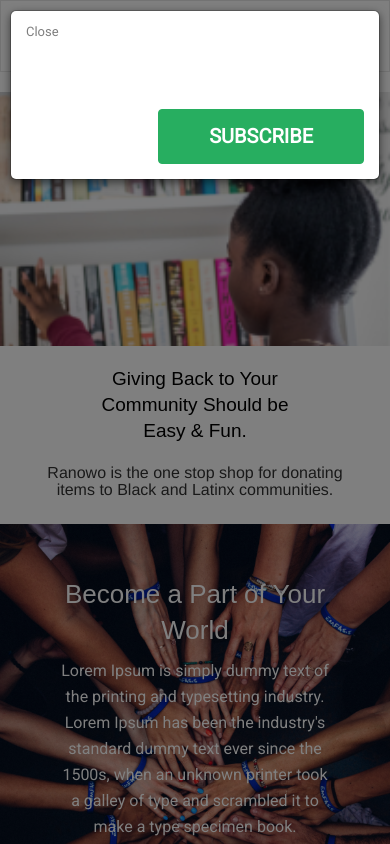
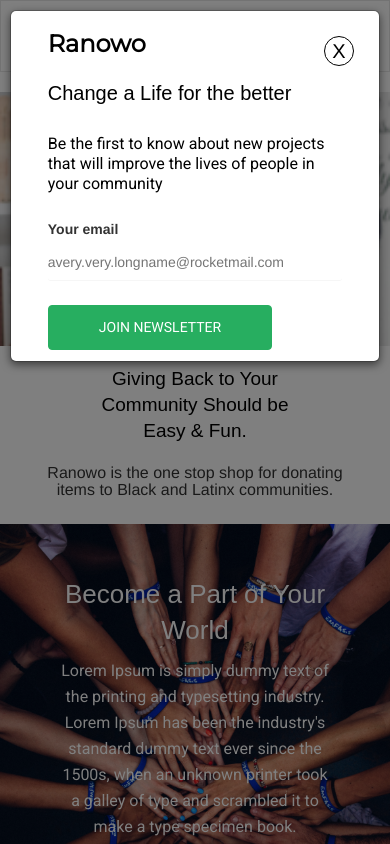
Before and after one commit to DmytroTsetsyk/Ranowo, a PHP site: page / in a window 390 px wide. Run offline with PHP 8.4, Linux system fonts and the light colour scheme.

Commit message:
Created  subsribe modal

```diff
--- a/index.html
+++ b/index.html
@@ -233,17 +233,30 @@
     </div>
   </footer>
 
-  <div class="modal fade" id="subscribe-modal" role="dialog">
+  <div class="modal fade subscribe-mod" id="subscribe-modal" role="dialog">
         <div class="modal-dialog modal-lg">
           <div class="modal-content">
-            <div class="modal-header">
+            <!-- <div class="modal-header">
               <button type="button" class="close" data-dismiss="modal">Close</button>
-            </div>
+            </div> -->
             <div class="modal-body">
-              <p></p>
-            </div>
-            <div class="modal-footer">
-              <button type="button" class="btn modal-btn" data-dismiss="modal">subscribe</button>
+				<div class="row">
+					<div class="col-xs-7 subscribe-mod-text">
+						<div class="subscribe-mod-content">
+							<h3>Ranowo</h3>
+							<h2>Change a Life for the better</h2>
+							<h4>Be the first to know about new projects that will improve the lives of people in your community</h4>
+							<form class="subscribe-mod-form" action="#">
+								<label for="email">Your email</label>
+									<input type="email" id="email" name="email" placeholder="avery.very.longname@rocketmail.com">
+									<button class="btn modal-btn" type="submit">Join newsletter</button>
+							</form>
+						</div>
+					</div>
+					<div class="col-xs-5 pop-up-img bg-image">
+					</div>
+				</div>
+				<button type="button" class="close subscribe-mod-close" data-dismiss="modal">X</button>
             </div>
           </div>
         </div>
--- a/styles/main.css
+++ b/styles/main.css
@@ -1696,7 +1696,8 @@
 
 .contact-form input,
 .contact-form select,
-.contact-form textarea {
+.contact-form textarea,
+.subscribe-mod-content input {
   border-radius: 4px;
   box-sizing: border-box;
   margin-top: 6px;
@@ -1760,3 +1761,149 @@
     margin-left: 3px;
     margin-top: -5px;
   }
+
+  .subscribe-mod .modal-body .row,
+  .subscribe-mod .modal-body {
+	padding: 0;
+  }
+
+  .subscribe-mod .modal-body .row {
+	  overflow: hidden;
+  }
+
+  .subscribe-mod .subscribe-mod-content h3 {
+	font-family: Montserrat;
+    font-style: normal;
+    font-weight: 600;
+    font-size: 24px;
+	color: #000000;
+	margin-top: 35px;
+  }
+
+  .subscribe-mod .subscribe-mod-content h2 {
+    color: #000000;
+    font-family: sans-serif;
+    font-style: normal;
+	font-weight: normal;
+	font-size: 2.5vw;
+    line-height: 3.2vw;
+    margin-top: 50px;
+  }
+
+.subscribe-mod .subscribe-mod-content h4 {
+	font-family: Roboto;
+    font-style: normal;
+    font-weight: normal;
+    margin-top: 30px;
+    font-size: 1.3vw;
+    line-height: 2.1vw;
+    color: #000000;
+}
+
+.subscribe-mod .subscribe-mod-content {
+	width: 80%;
+	margin-left: 10%;
+}
+
+
+  .subscribe-mod .pop-up-img {
+	background-image: url('../src/img/home/popupbanner-min.png');
+	height: 35vw;
+	width: 40%;
+	float: right;
+  }
+  .subscribe-mod-content label {
+    margin-top: 15px;
+  }
+
+  .subscribe-mod-content input {
+	  border: none;
+	  border-bottom: 1px solid rgba(224, 224, 224, 0.3);
+	  padding-left: 0px;
+	  margin-top: 0px;
+  }
+
+  .subscribe-mod-content .modal-btn {
+	padding: 10px 50px 10px 50px;
+	font-size: 14px;
+	font-weight: 500;
+  }
+
+  .subscribe-mod-close {
+	position: absolute;
+    right: 25px;
+    top: 25px;
+    z-index: 999;
+    background-color: white !important;
+    border-radius: 100%;
+	opacity: 1;
+	width: 30px;
+    height: 30px;
+    font-size: 20px;
+	font-weight: 500;
+	border: 1px solid white;
+  }
+
+  @media (max-width: 1350px) {
+	.subscribe-mod .subscribe-mod-content h2 {
+		margin-top: 25px;
+	}
+  }
+
+  @media (max-width: 1280px) {
+	.subscribe-mod .pop-up-img {
+		width: 40%;
+	}
+
+	.subscribe-mod .subscribe-mod-content h3 {
+		margin-top: 10px;
+	}
+  }
+
+  @media (max-width: 991px) {
+	.subscribe-mod .pop-up-img {
+		width: 250px;
+		height: 385px;
+	}
+
+	.subscribe-mod .subscribe-mod-content h2 {
+		font-size: 20px;
+		line-height: 22px;
+	}
+
+	.subscribe-mod .subscribe-mod-content h4 {
+		font-size: 16px;
+    	line-height: 20px;
+	}
+
+	.subscribe-mod-content input {
+		font-size: 12px;
+	}
+  }
+
+  @media (max-width: 640px) {
+	  .subscribe-mod-text {
+		  width: 100%;
+		  height: 350px;
+	  }
+
+	  .pop-up-img {
+		  display: none;
+	  }
+
+	  .subscribe-mod .subscribe-mod-content h3 {
+		  margin-top: 20px;
+	  }
+
+	  .subscribe-mod-content input {
+		font-size: 14px;
+	}
+
+	.subscribe-mod .modal-body {
+		position: relative;
+	}
+
+	.subscribe-mod-close {
+		border: 1px solid black !important;
+	}
+  }
```
Also changed, not shown: src/img/home/popupbanner.jpg (added), 1 other file.
